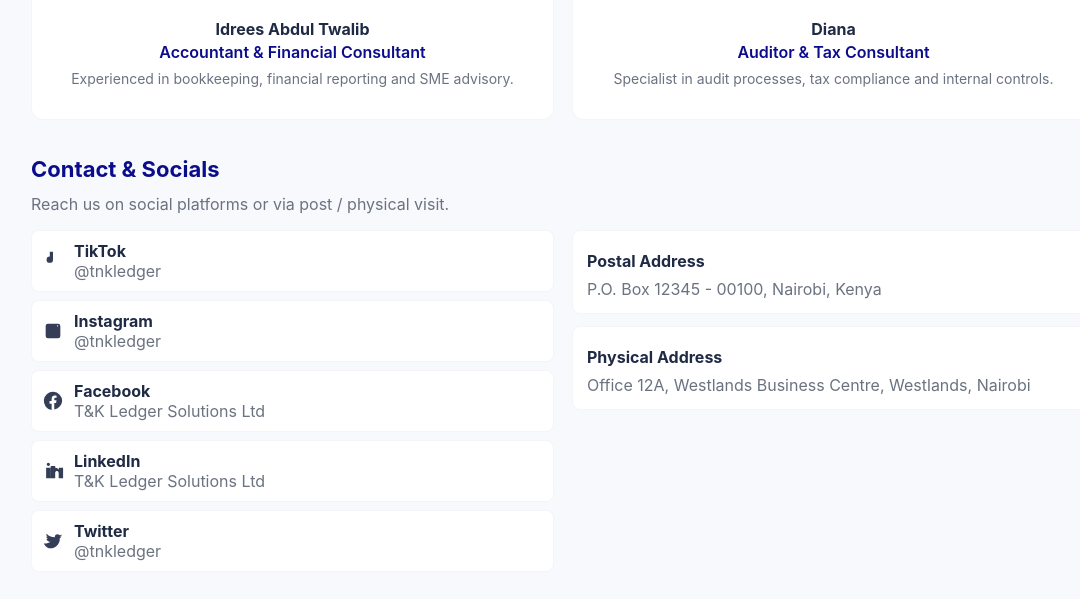
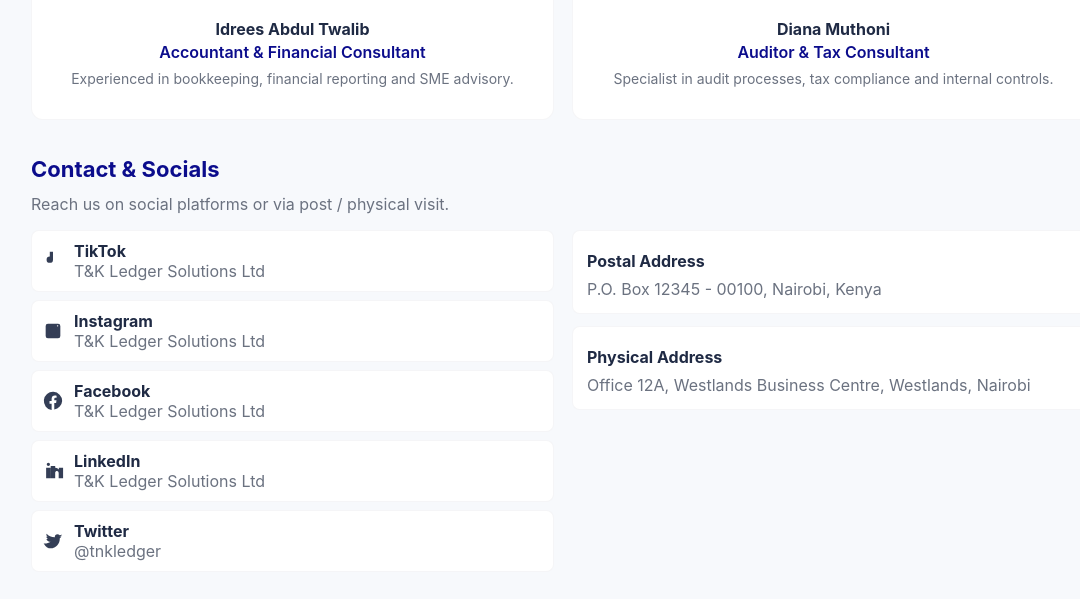
Before and after one commit to tnkledgersolutionsltd/tnkledgersolutionsltd.github.io, a plain HTML site: page index.html in a window 1280 px wide. Shown: the part 3060-3659 px from the top of the page, without its empty margins (77-1157 px from the left). Drawn offline with Linux system fonts and the light colour scheme.

Commit message:
Update index.html

```diff
--- a/index.html
+++ b/index.html
@@ -414,7 +414,7 @@
 
         <div class="member">
           <img class="photo" src="https://images.unsplash.com/photo-1544005313-94ddf0286df2?auto=format&fit=crop&w=600&q=60" alt="Diana photo">
-          <h4>Diana</h4>
+          <h4>Diana Muthoni</h4>
           <p class="role">Auditor & Tax Consultant</p>
           <p class="bio">Specialist in audit processes, tax compliance and internal controls.</p>
         </div>
@@ -434,7 +434,7 @@
               <svg viewBox="0 0 24 24" fill="currentColor" xmlns="http://www.w3.org/2000/svg"><path d="M9 3h3v3h-3z" opacity="0"/><path d="M12 2v8.5a3.5 3.5 0 1 1-3.5-3.5V2H12z"/></svg>
               <div>
                 <div style="font-weight:700">TikTok</div>
-                <div style="color:var(--muted)">@tnkledger</div>
+                <div style="color:var(--muted)">T&K Ledger Solutions Ltd</div>
               </div>
             </div>
 
@@ -443,7 +443,7 @@
               <svg viewBox="0 0 24 24" fill="currentColor" xmlns="http://www.w3.org/2000/svg"><path d="M12 7a5 5 0 1 0 0 10 5 5 0 0 0 0-10z"/><path d="M17.5 4h-11A2.5 2.5 0 0 0 4 6.5v11A2.5 2.5 0 0 0 6.5 20h11A2.5 2.5 0 0 0 20 17.5v-11A2.5 2.5 0 0 0 17.5 4zM12 15.5A3.5 3.5 0 1 1 12 8.5a3.5 3.5 0 0 1 0 7zM17 7.2a.8.8 0 1 1 0-1.6.8.8 0 0 1 0 1.6z"/></svg>
               <div>
                 <div style="font-weight:700">Instagram</div>
-                <div style="color:var(--muted)">@tnkledger</div>
+                <div style="color:var(--muted)">T&K Ledger Solutions Ltd</div>
               </div>
             </div>
 
```
